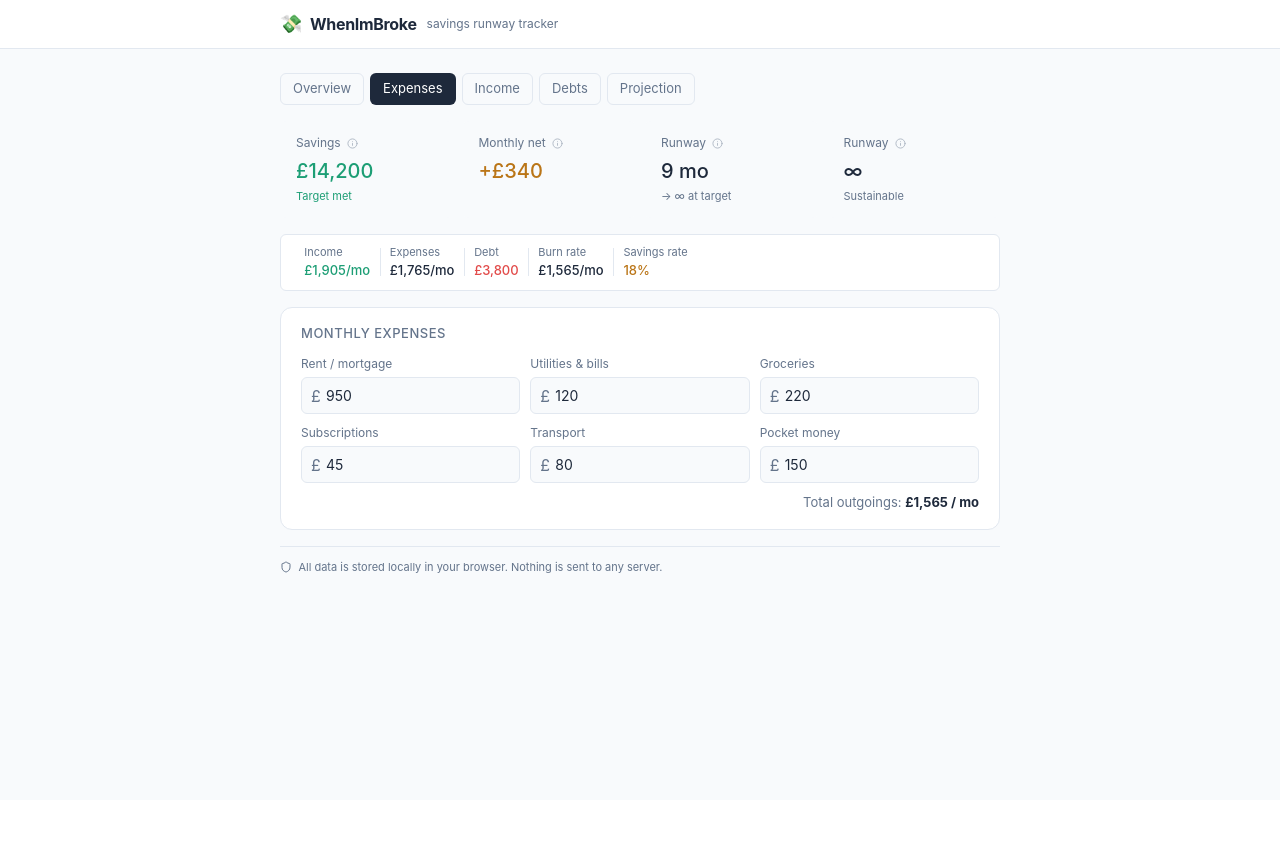
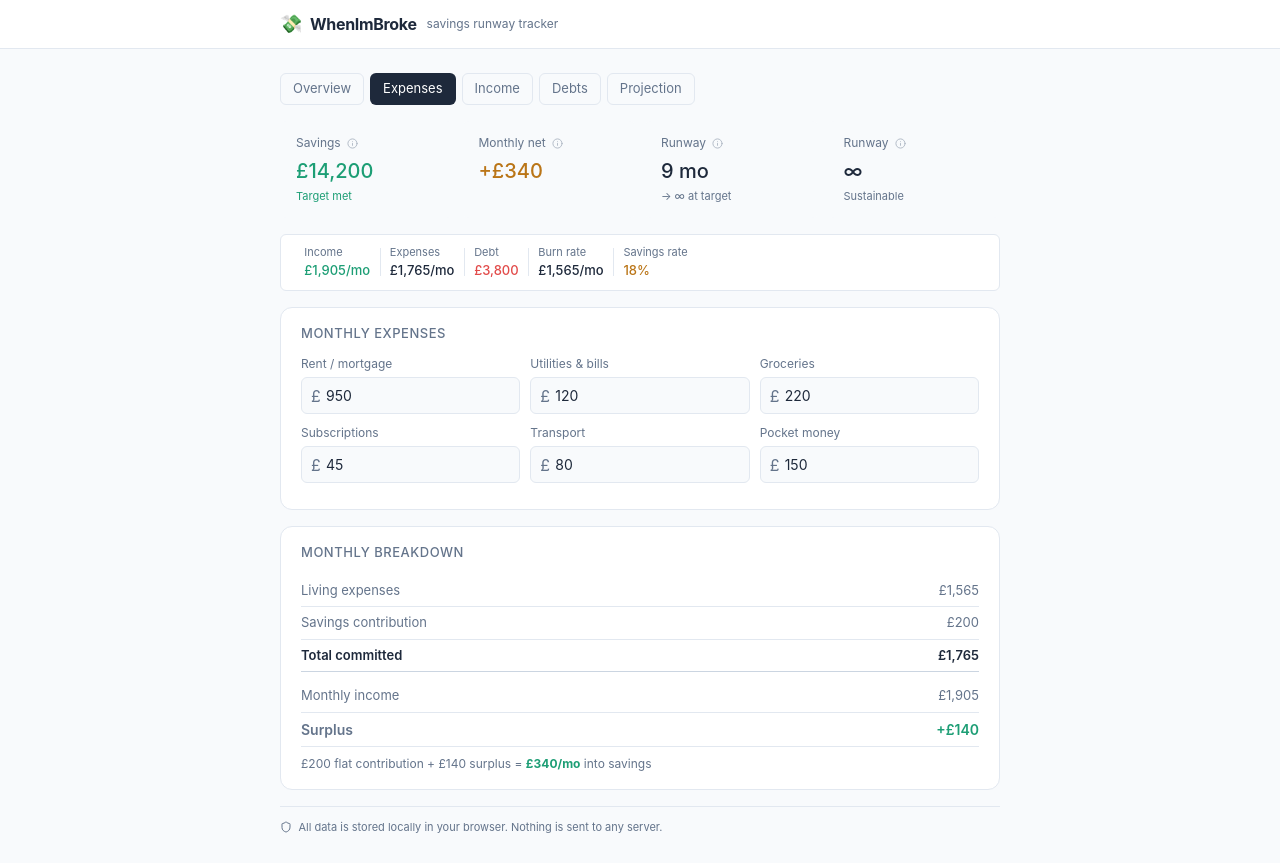
Before and after one commit to JohnNooney/WhenImBroke, a React (Vite) app in the folder app/: page / in a window 1280 px wide. Both pictures are taken after a click on the button "Manual entry". Before the commit the page ends 800 px from the top, so only its background shows below. Built offline with nearby package versions, Linux system fonts and the light colour scheme.

Commit message:
Add monthly breakdown section to expenses tab with surplus calculation

```diff
--- a/app/src/components/tabs/ExpensesTab.tsx
+++ b/app/src/components/tabs/ExpensesTab.tsx
@@ -12,10 +12,13 @@ export function ExpensesTab({ data, onChange }: ExpensesTabProps) {
     onChange({ ...data, [field]: value });
   };
 
-  const totalExpenses = data.rent + data.utilities + data.groceries +
-    data.subscriptions + data.transport + data.pocketMoney + data.monthlyDebtRepayment;
+  const livingExpenses = data.rent + data.utilities + data.groceries +
+    data.subscriptions + data.transport + data.pocketMoney;
+  const totalCommitted = livingExpenses + data.monthlyDebtRepayment + data.monthlySavingsContribution;
+  const surplus = data.monthlyIncome - totalCommitted;
 
   return (
+    <>
       <Section title="Monthly expenses">
         <div className="row">
           <InputField label="Rent / mortgage" value={data.rent} onChange={handleFieldChange('rent')} />
@@ -27,9 +30,52 @@ export function ExpensesTab({ data, onChange }: ExpensesTabProps) {
           <InputField label="Transport" value={data.transport} onChange={handleFieldChange('transport')} />
           <InputField label="Pocket money" value={data.pocketMoney} onChange={handleFieldChange('pocketMoney')} />
         </div>
-      <div style={{ textAlign: 'right', fontSize: '13px', color: 'var(--color-text-secondary)', marginTop: '4px' }}>
-        Total outgoings: <strong style={{ color: 'var(--color-text-primary)' }}>{formatCurrency(totalExpenses)} / mo</strong>
+      </Section>
+
+      <Section title="Monthly breakdown">
+        <div className="breakdown">
+          <div className="breakdown-row">
+            <span>Living expenses</span>
+            <span>{formatCurrency(livingExpenses)}</span>
+          </div>
+          {data.monthlySavingsContribution > 0 && (
+            <div className="breakdown-row">
+              <span>Savings contribution</span>
+              <span>{formatCurrency(data.monthlySavingsContribution)}</span>
+            </div>
+          )}
+          {data.monthlyDebtRepayment > 0 && (
+            <div className="breakdown-row">
+              <span>Debt repayment</span>
+              <span>{formatCurrency(data.monthlyDebtRepayment)}</span>
+            </div>
+          )}
+          <div className="breakdown-row breakdown-total">
+            <span>Total committed</span>
+            <span>{formatCurrency(totalCommitted)}</span>
+          </div>
+          <div className="breakdown-row" style={{ marginTop: '8px' }}>
+            <span>Monthly income</span>
+            <span>{formatCurrency(data.monthlyIncome)}</span>
+          </div>
+          <div className="breakdown-row breakdown-result">
+            <span>Surplus</span>
+            <span style={{ color: surplus >= 0 ? 'var(--color-ok)' : 'var(--color-danger)' }}>
+              {surplus >= 0 ? '+' : ''}{formatCurrency(surplus)}
+            </span>
+          </div>
+          {surplus > 0 && data.monthlySavingsContribution > 0 && (
+            <div style={{ fontSize: '12px', color: 'var(--color-text-secondary)', marginTop: '8px' }}>
+              {formatCurrency(data.monthlySavingsContribution)} flat contribution + {formatCurrency(surplus)} surplus = <strong style={{ color: 'var(--color-ok)' }}>{formatCurrency(data.monthlySavingsContribution + surplus)}/mo</strong> into savings
+            </div>
+          )}
+          {surplus < 0 && (
+            <div style={{ fontSize: '12px', color: 'var(--color-danger)', marginTop: '8px' }}>
+              Spending exceeds income — savings will deplete
+            </div>
+          )}
         </div>
       </Section>
+    </>
   );
 }
--- a/app/src/index.css
+++ b/app/src/index.css
@@ -670,6 +670,35 @@
   border-radius: 0 var(--border-radius-md) var(--border-radius-md) 0;
 }
 
+/* Breakdown table */
+.breakdown {
+  font-size: 13px;
+  color: var(--color-text-secondary);
+}
+
+.breakdown-row {
+  display: flex;
+  justify-content: space-between;
+  align-items: center;
+  padding: 6px 0;
+  border-bottom: 0.5px solid var(--color-border-tertiary);
+}
+
+.breakdown-row:last-child {
+  border-bottom: none;
+}
+
+.breakdown-total {
+  font-weight: 600;
+  color: var(--color-text-primary);
+  border-bottom: 1px solid var(--color-border-secondary);
+}
+
+.breakdown-result {
+  font-weight: 600;
+  font-size: 14px;
+}
+
 /* Projection Summary */
 .projection-summary {
   display: grid;
```
Lines whose indentation alone changed are shown as unchanged.
